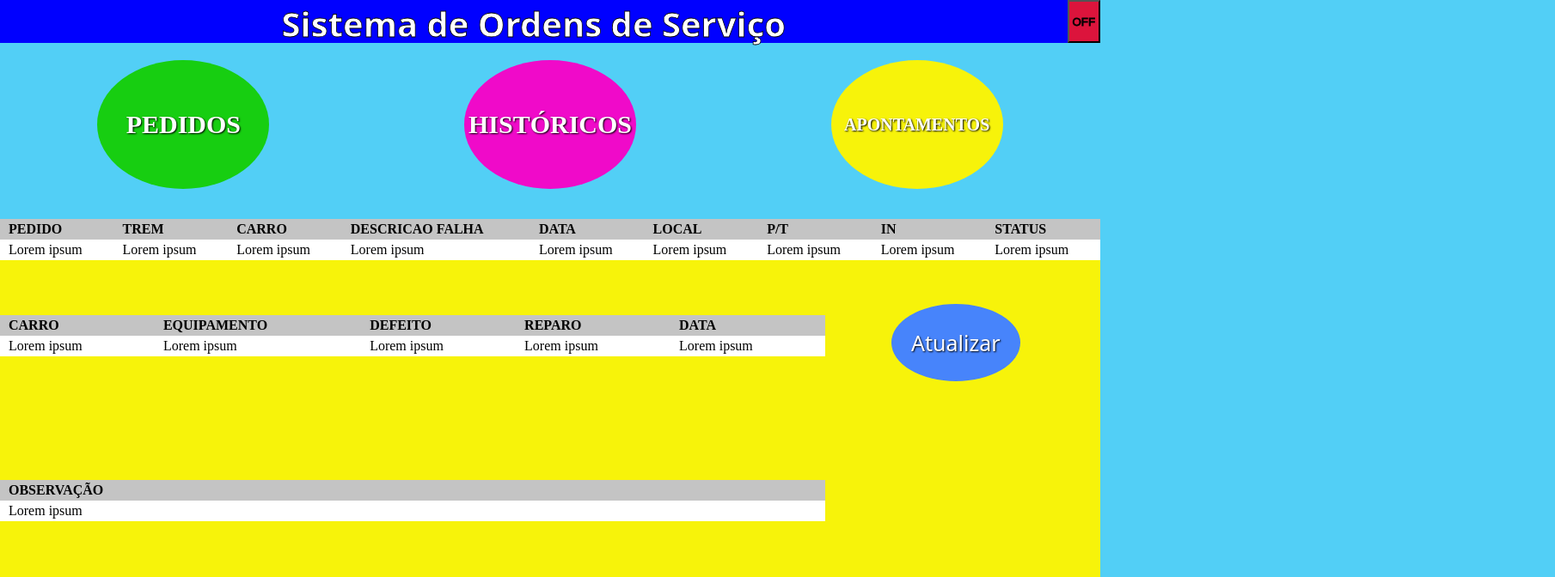
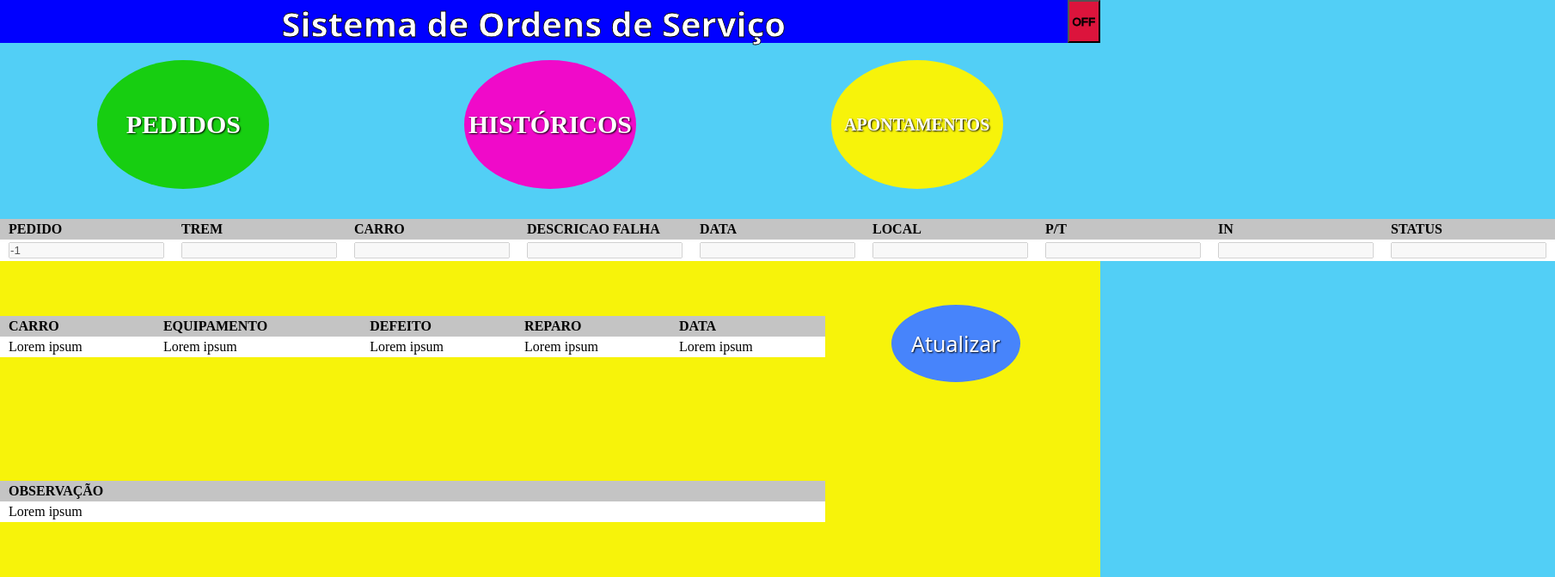
Before and after one commit to r-leafar/pi2-vue, a Vue app: page /apontamento in a window 1280 px wide. Shown: the top 672 px of the page at 86% size, 1809 px wide, since content can reach past the window. Built offline with nearby package versions, Linux system fonts and the light colour scheme.

Commit message:
adicionado pinia aos componentes

```diff
--- a/src/components/Apontamento.vue
+++ b/src/components/Apontamento.vue
@@ -18,15 +18,25 @@
           <div class="rTableHead">Status</div>
         </div>
         <div class="rTableRow">
-          <div class="rTableCell">Lorem ipsum</div>
-          <div class="rTableCell">Lorem ipsum</div>
-          <div class="rTableCell">Lorem ipsum</div>
-          <div class="rTableCell">Lorem ipsum</div>
-          <div class="rTableCell">Lorem ipsum</div>
-          <div class="rTableCell">Lorem ipsum</div>
-          <div class="rTableCell">Lorem ipsum</div>
-          <div class="rTableCell">Lorem ipsum</div>
-          <div class="rTableCell">Lorem ipsum</div>
+          <div class="rTableCell">
+            <input
+              name="idpedido"
+              id="idpedido"
+              type="text"
+              v-model="idpedido"
+              disabled
+            />
+          </div>
+          <div class="rTableCell">
+            <input name="trem" id="trem" type="text" v-model="trem" disabled />
+          </div>
+          <div class="rTableCell">   <input name="carro" id="carro" type="text" v-model="carro" disabled /></div>
+          <div class="rTableCell"><input name="descricao_falha" id="descricao_falha" type="text" v-model="descricao_falha" disabled /></div>
+          <div class="rTableCell"><input name="data_pedido" id="data_pedido" type="text" v-model="data_pedido" disabled /></div>
+          <div class="rTableCell"><input name="local" id="local" type="text" v-model="local" disabled /></div>
+          <div class="rTableCell"><input name="pt" id="pt" type="text" v-model="pt" disabled /></div>
+          <div class="rTableCell"><input name="in" id="in" type="text" v-model="in" disabled /></div>
+          <div class="rTableCell"><input name="status" id="status" type="text" v-model="status" disabled /></div>
         </div>
       </div>
     </div>
@@ -47,7 +57,9 @@
           <div class="rTableCell">Lorem ipsum</div>
         </div>
       </div>
-      <button id="btn-apontamento-atualizar" v-on:click="">Atualizar</button>
+      <button id="btn-apontamento-atualizar" v-on:click="">
+        Atualizar
+      </button>
     </div>
     <div id="apontamento-secao-3">
       <div class="rTable">
@@ -63,13 +75,57 @@
 </template>
 
 <script>
+import { useMainStore } from "../stores/main";
 import Menu from "../components/Menu.vue";
 const dayjs = require("dayjs");
 
 export default {
   name: "Apontamento",
   components: { Menu },
-  data() {},
+  setup() {
+    const store = useMainStore();
+
+    return {
+      // you can return the whole store instance to use it in the template
+      store,
+    };
+  },
+  data() {
+    return {
+      idpedido: null,
+      trem: null,
+      carro:null,
+      descricao_falha:null,
+      data_pedido:null,
+      local:null,
+      pt:null,
+      in:null,
+      status:null
+    };
+  },
+  methods: {
+    async getPedidos() {
+      this.idpedido = this.store.getValue;
+      if (this.idpedido > 0) {
+        const req = await fetch(`${process.env.VUE_APP_API_URL}pedidos/${this.idpedido}`);
+        const data = await req.json();
+        this.idpedido = data["id"];
+        this.trem = data["trem"];
+        this.carro = data["carro"];
+        this.descricao_falha = data["descricao_falha"];
+        this.data_pedido = data["data"];
+        this.local = data["local"];
+        this.pt =  data["pt"]=="true"?"SIM":"NAO";
+        this.in = data["in"]=="true"?"SIM":"NAO";
+        this.status = data["status"]
+        console.log(data);
+
+      }
+    },
+  },
+  mounted() {
+    this.getPedidos();
+  },
 };
 </script>
 
@@ -107,6 +163,7 @@ main {
 }
 .rTableRow {
   display: table-row;
+
 }
 .rTableHeading {
   display: table-header-group;
--- a/src/components/Historico.vue
+++ b/src/components/Historico.vue
@@ -78,7 +78,7 @@
         </div>
       </div>
       <div id="secao1_3">
-        <button id="btn-historico-buscar" v-on:click="buscarHistorico">Buscar</button>
+        <button id="btn-historico-buscar" v-on:click="buscarHistorico">Buscar{{store.counter}}</button>
       </div>
     </div>
 
@@ -120,10 +120,19 @@
 <script>
 import Menu from "../components/Menu.vue";
 const dayjs = require("dayjs");
+import { useMainStore } from "../stores/main";
 
 export default {
   name: "Historico",
   components: { Menu },
+  setup() {
+    const store = useMainStore();
+
+    return {
+      // you can return the whole store instance to use it in the template
+      store,
+    };
+  },
   data() {
     return {
       frotas: null,
@@ -161,7 +170,8 @@ export default {
       }
     },
     async carregarApontamento(idpedido) {
-      this.$router.push({ name: "apontamento"});
+      this.store.setpedido(idpedido);
+      this.$router.push({ name: "apontamento" });
     },
     async buscarHistorico() {
       const data = {
@@ -170,6 +180,7 @@ export default {
         trem: this.trem,
         descricao_falha: this.sistema,
       };
+
       let validform = true; /*
       for (const key in data) {
         if (data[key] == null || data[key] == "") {
```
